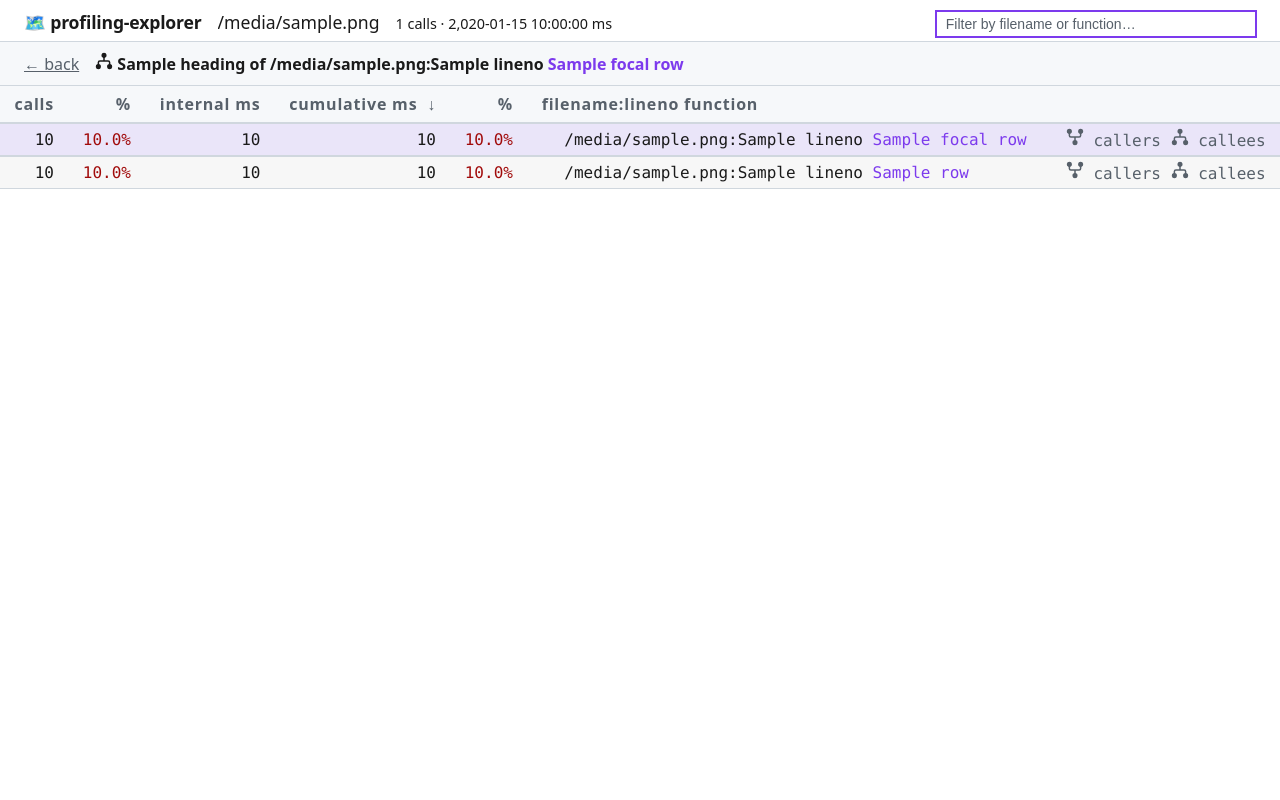
After one commit to adamchainz/profiling-explorer, a Django app: template src/profiling_explorer/templates/callers_callees.html in a window 1280 px wide. The commit adds this page. Run offline with Django 3.2, Linux system fonts and the light colour scheme; the template is opened without the code that fills it: most values are stand-ins (such as "Sample title", 1, 10 or a date in 2020).

Commit message:
Add caller and callees views (#14)

```diff
--- a/src/profiling_explorer/static/styles.css
+++ b/src/profiling_explorer/static/styles.css
@@ -47,7 +47,7 @@ body {
   overflow: hidden;
 }
 
-nav {
+nav.primary {
   background: var(--nav-bg);
   color: var(--nav-text);
   flex-shrink: 0;
@@ -103,6 +103,30 @@ nav {
   }
 }
 
+nav.secondary {
+  display: flex;
+  align-items: baseline;
+  gap: 1rem;
+  padding: 0.6rem 1.5rem;
+  border-bottom: 1px solid var(--border);
+  background: var(--surface);
+
+  & h3 {
+    margin: 0;
+    font-size: 1rem;
+    font-weight: 600;
+  }
+
+  a.back-link {
+    color: var(--text-dim);
+
+    &:hover {
+      color: var(--text);
+    }
+  }
+}
+
+
 main {
   overflow: auto;
   flex: 1;
@@ -130,16 +154,16 @@ th {
   letter-spacing: .05em;
   color: var(--text-dim);
   border-bottom: 2px solid var(--border);
+  width: 1%;
 
-  &:last-child {
+  &.filename {
+    width: auto;
     text-align: left;
   }
 
   & a {
     text-decoration: none;
     color: inherit;
-    cursor: pointer;
-    user-select: none;
 
     &:hover {
       color: var(--text);
@@ -157,18 +181,17 @@ td {
   font-family: ui-monospace, 'Cascadia Code', 'Source Code Pro', Menlo, Consolas, 'DejaVu Sans Mono', monospace;
   border-bottom: 1px solid var(--border);
   font-variant-numeric: tabular-nums;
+  width: 1%;
 
-  &:not(:last-child) {
-    width: 1%;
+  &.filename {
+    width: auto;
+    text-align: left;
   }
 
-  &:last-child {
-    text-align: left;
+  tr.focal & {
+    background: color-mix(in srgb, var(--funcname) 10%, var(--surface));
+    border-bottom: 2px solid var(--border);
   }
-}
-
-th:not(:last-child) {
-  width: 1%;
 }
 
 pe-funcname {
@@ -213,6 +236,15 @@ tbody tr:hover {
   background: var(--row-hover);
 }
 
+a.callexs {
+  color: var(--text-dim);
+  text-decoration: none;
+
+  &:hover {
+    color: var(--text);
+  }
+}
+
 pe-pagination-marker {
   display: block;
 }
--- /dev/null
+++ b/src/profiling_explorer/templates/_row.html
@@ -0,0 +1,9 @@
+{% load humanize profiling_explorer_tags %}
+<tr{% if focal %} class=focal{% endif %}>
+  <td>{{ stats.calls|intcomma }}
+  <td class="{{ stats.calls_pct|pct_class }}">{{ stats.calls_pct|pct }}
+  <td>{% if stats.internal_ms != None %}{{ stats.internal_ms|intcomma }}{% endif %}
+  <td>{{ stats.cumulative_ms|intcomma }}
+  <td class="{{ stats.cumulative_ms_pct|pct_class }}">{{ stats.cumulative_ms_pct|pct }}
+  <td class=filename title="{{ row.full_filename }}"><button {% if not row.full_filename %}disabled{% endif %} class=copy-btn data-copy="{{ row.full_filename }}:{{ row.lineno }}" aria-label="Copy"><svg aria-hidden="true" width="18" height="18"><use href="#icon-copy"></use></svg></button>{% if row.filename %}{{ row.filename }}:{{ row.lineno }} {% endif %}<pe-funcname>{{ row.funcname }}</pe-funcname>
+  <td>{% if row.id %}<a class=callexs href="/callers/{{ row.id }}/"><svg aria-hidden="true" width="18" height="18"><use href="#icon-tree" transform="rotate(180 9 9)"></use></svg> callers</a> <a class=callexs href="/callees/{{ row.id }}/"><svg aria-hidden="true" width="18" height="18"><use href="#icon-tree"></use></svg> callees</a>{% endif %}
--- /dev/null
+++ b/src/profiling_explorer/templates/base.html
@@ -0,0 +1,27 @@
+{% load humanize profiling_explorer_tags %}
+<!DOCTYPE html>
+<html lang=en>
+  <head>
+    <title>profiling-explorer</title>
+    <link rel=stylesheet href=/styles.css>
+    <script src=/script.js type=module></script>
+  </head>
+  <body>
+    <svg hidden width=0 height=0>
+      <symbol id="icon-copy" viewBox="0 0 24 24" fill="none" stroke="currentColor" stroke-linecap="round" stroke-linejoin="round" stroke-width="2">
+        <path d="M5 15H4a2 2 0 0 1-2-2V4a2 2 0 0 1 2-2h9a2 2 0 0 1 2 2v1"></path>
+        <rect width="13" height="13" x="9" y="9" rx="2"></rect>
+      </symbol>
+      <symbol id="icon-tree" viewBox="0 0 24 24" fill="none" stroke="none">
+        <path fill="currentColor" d="M19.5 23a3.5 3.5 0 0 1-1-6.855V14a1 1 0 0 0-1-1h-11a1 1 0 0 0-1 1v2.145A3.502 3.502 0 0 1 4.5 23a3.5 3.5 0 0 1-1-6.855V14a3 3 0 0 1 3-3H11V7.855A3.502 3.502 0 0 1 12 1a3.5 3.5 0 0 1 1 6.855V11h4.5a3 3 0 0 1 3 3v2.145a3.502 3.502 0 0 1-1 6.855"></path>
+    </symbol>
+    </svg>
+    <nav class=primary>
+      <h1>🗺️ profiling-explorer</h1>
+      <h2>{{ profile.filename }}</h2>
+      <p>{{ profile.total_calls|intcomma }} calls &middot; {{ profile.total_time_ms|intcomma }} ms</p>
+      <input type=search id=pe-search placeholder="Filter by filename or function…" autocomplete=off autofocus value="{{ q }}">
+    </nav>
+    {% block main %}{% endblock %}
+  </body>
+</html>
--- /dev/null
+++ b/src/profiling_explorer/templates/callers_callees.html
@@ -0,0 +1,30 @@
+{% extends "base.html" %}
+{% load humanize profiling_explorer_tags %}
+{% block main %}
+<main>
+  <nav class=secondary>
+    <a href=/ class=back-link>← back</a>
+    <h3>{% if heading == "Callers" %}<svg aria-hidden="true" width="18" height="18"><use href="#icon-tree" transform="rotate(180 9 9)"></use></svg>{% else %}<svg aria-hidden="true" width="18" height="18"><use href="#icon-tree"></use></svg>{% endif %}
+      {{ heading }} of {{ focal_row.filename }}:{{ focal_row.lineno }} <pe-funcname>{{ focal_row.funcname }}</pe-funcname></h3>
+  </nav>
+  <table>
+    <thead>
+      <tr>
+        <th>calls
+        <th>%
+        <th>internal ms
+        <th>cumulative ms <pe-sort-indicator>↓</pe-sort-indicator>
+        <th>%
+        <th class=filename>filename:lineno function
+        <th>
+    </thead>
+    <tbody>
+      {% include "_row.html" with row=focal_row stats=focal_row focal=True only %}
+      {% for row, edge in rows_with_edges %}
+      {% include "_row.html" with row=row stats=edge focal=False only %}
+      {% endfor %}
+    </tbody>
+  </table>
+  {% if next_url %}<pe-pagination-marker data-url="{{ next_url }}"></pe-pagination-marker>{% endif %}
+</main>
+{% endblock %}
--- a/src/profiling_explorer/urls.py
+++ b/src/profiling_explorer/urls.py
@@ -6,6 +6,8 @@ from . import views
 
 urlpatterns = [
     path("", views.index, name="index"),
+    path("callers/<str:row_id>/", views.callers_view, name="callers"),
+    path("callees/<str:row_id>/", views.callees_view, name="callees"),
     path("favicon.ico", views.favicon),
     path("styles.css", views.file, {"filename": "styles.css"}),
     path("script.js", views.file, {"filename": "script.js"}),
```
Also changed, not shown: src/profiling_explorer/templates/index.html (+7 -30 lines), src/profiling_explorer/views.py (+195 -63 lines).
